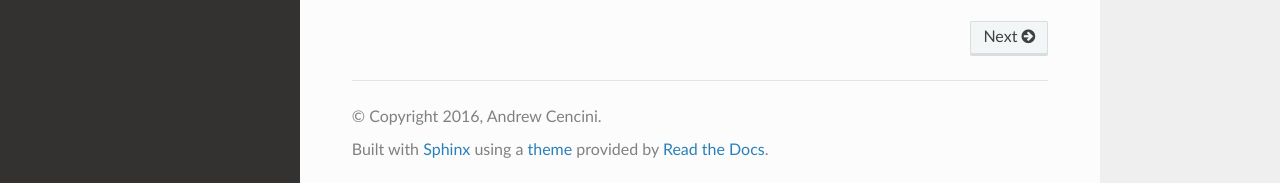
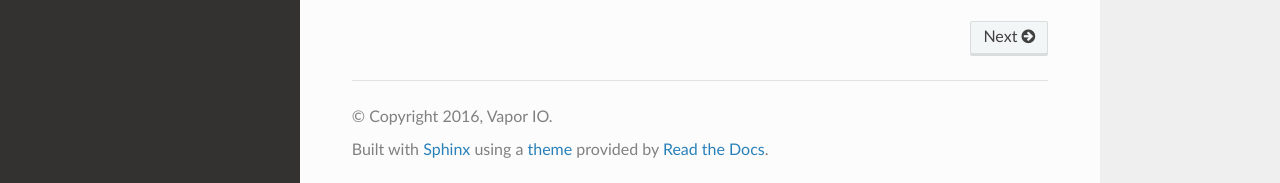
Before and after one commit to vapor-ware/synse-server, a Sphinx documentation site: the page built from docs/source/index.rst, in a window 1280 px wide and 1233 px high. Shown: the part 1047-1230 px from the top of the window. Built offline with Sphinx 7.4.7 and the Read the Docs theme 2.0.0, drawn with Linux system fonts in a browser that asks for light colours.

Commit message:
update attribution

```diff
--- a/docs/source/conf.py
+++ b/docs/source/conf.py
@@ -48,8 +48,8 @@ master_doc = 'index'
 
 # General information about the project.
 project = u'OpenDCRE'
-copyright = u'2016, Andrew Cencini'
-author = u'Andrew Cencini'
+copyright = u'2016, Vapor IO'
+author = u'Vapor IO'
 
 # The version info for the project you're documenting, acts as replacement for
 # |version| and |release|, also used in various other places throughout the
@@ -224,7 +224,7 @@ latex_elements = {
 #  author, documentclass [howto, manual, or own class]).
 latex_documents = [
     (master_doc, 'OpenDCRE.tex', u'OpenDCRE Documentation',
-     u'Andrew Cencini', 'manual'),
+     u'Vapor IO', 'manual'),
 ]
 
 # The name of an image file (relative to this directory) to place at the top of
```
